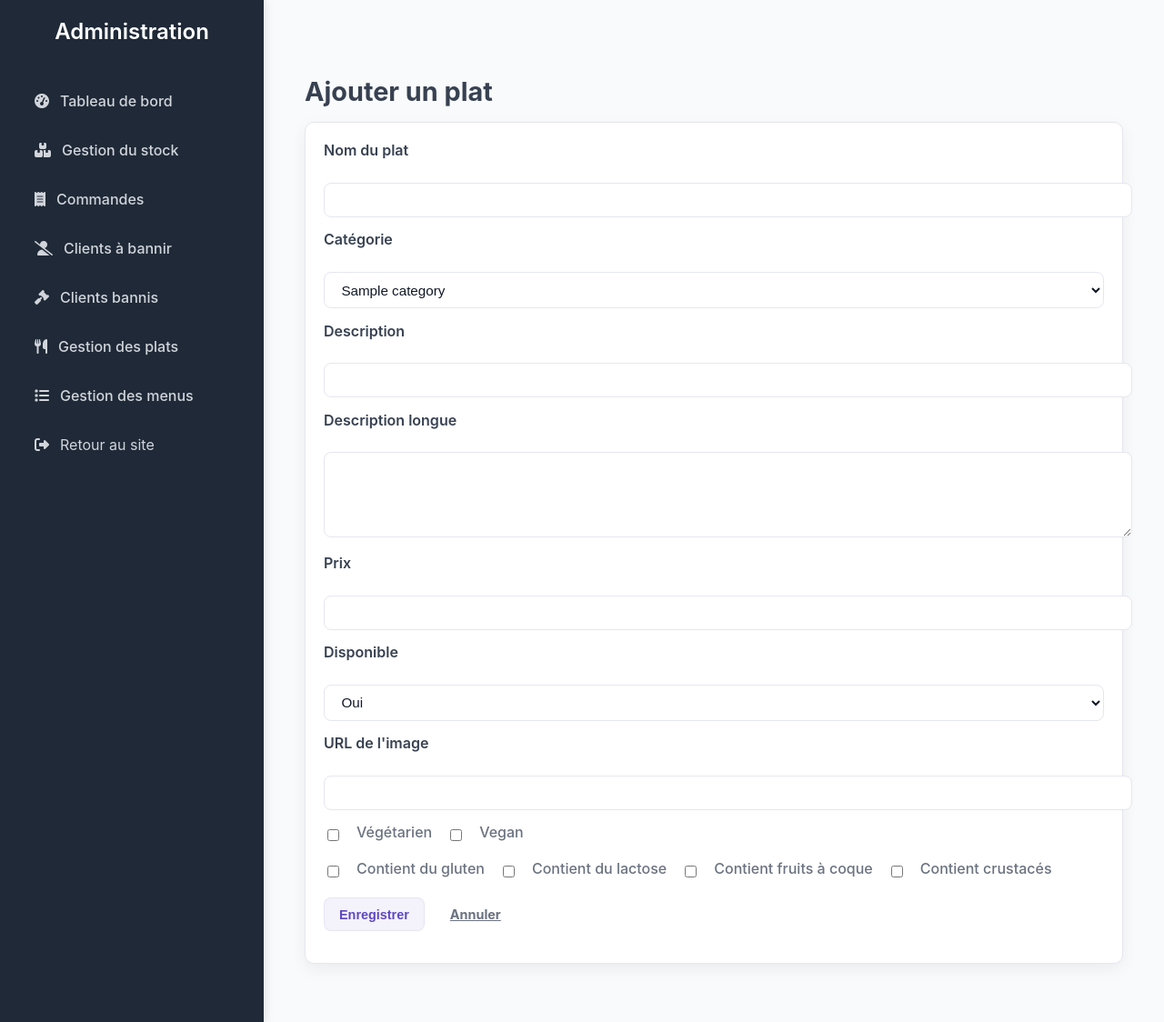
After one commit to nathan2612/Projet_FI_Groupe_17, a Flask app: page /admin/plats/ajouter/ in a window 1280 px wide. The commit adds this page. Shown: the whole page at 91% size. Run offline with Flask 3, Linux system fonts and the light colour scheme; a user stored in the database is signed in; tables that the repository leaves empty hold one stand-in row (values such as "Sample post"); parts of the project's set-up code (start-up, migrations or seed data) failed here and were passed over.

Commit message:
Création / suppression / modification des plats + modification des menus non fonctionnelle

```diff
--- a/config.py
+++ b/config.py
@@ -4,4 +4,4 @@ SECRET_KEY = "730c3469-5303-432e-ad06-d0de212a7d98"
 
 SQLALCHEMY_DATABASE_URI = os.environ.get(
 	'DATABASE_URL',
-	'mysql+pymysql://joubert:joubert@servinfo-maria:3306/DBjoubert?charset=utf8mb4')
+	'mysql+pymysql://o22507893:o22507893@servinfo-maria:3306/DBo22507893?charset=utf8mb4')
--- a/monApp/forms.py
+++ b/monApp/forms.py
@@ -1,5 +1,5 @@
 from flask_wtf import FlaskForm
-from wtforms.fields import StringField, HiddenField, SelectField, PasswordField
+from wtforms.fields import StringField, HiddenField, SelectField, PasswordField, BooleanField, DecimalField, TextAreaField, SubmitField, SelectMultipleField
 from wtforms.validators import DataRequired, EqualTo, Optional
 from monApp import db
 
@@ -34,3 +34,33 @@ class EditProfileForm(FlaskForm):
     current_mot_de_passe = PasswordField('Mot de passe actuel', validators=[Optional()])
     new_mot_de_passe = PasswordField('Nouveau mot de passe', validators=[Optional()])
     confirm_new_mot_de_passe = PasswordField('Confirmer le nouveau mot de passe', validators=[Optional(), EqualTo('new_mot_de_passe', message='Les mots de passe doivent correspondre.')])
+
+
+class PlatForm(FlaskForm):
+    id_plat = HiddenField('id_plat')
+    nom_plat = StringField('Nom du plat', validators=[DataRequired()])
+    id_categorie = SelectField('Catégorie', coerce=int, validators=[Optional()])
+    description = StringField('Description', validators=[Optional()])
+    longue_description = TextAreaField('Description longue', validators=[Optional()])
+    prix = StringField('Prix', validators=[DataRequired()])
+    disponible = SelectField('Disponible', choices=[('1', 'Oui'), ('0', 'Non')], validators=[Optional()])
+    image_url = StringField('URL de l\'image', validators=[Optional()])
+    vegetarien = BooleanField('Végétarien')
+    vegan = BooleanField('Vegan')
+    gluten = BooleanField('Contient du gluten')
+    lactose = BooleanField('Contient du lactose')
+    fruit_a_coque = BooleanField('Contient fruits à coque')
+    crustaces = BooleanField('Contient crustacés')
+    submit = SubmitField('Enregistrer')
+
+
+class MenuForm(FlaskForm):
+    id_menu = HiddenField('id_menu')
+    nom_menu = StringField('Nom du menu', validators=[DataRequired()])
+    description = TextAreaField('Description', validators=[Optional()])
+    prix = StringField('Prix', validators=[DataRequired()])
+    image_url = StringField('URL de l\'image', validators=[Optional()])
+    entrees = SelectMultipleField('Entrées', coerce=int, validators=[Optional()])
+    plats = SelectMultipleField('Plats principaux', coerce=int, validators=[Optional()])
+    desserts = SelectMultipleField('Desserts', coerce=int, validators=[Optional()])
+    submit = SubmitField('Enregistrer')
--- /dev/null
+++ b/monApp/static/admin_plat.css
@@ -0,0 +1,164 @@
+:root {
+    --form-bg: #ffffff;
+    --form-border: #e6e6f0;
+    --form-radius: 10px;
+    --label-color: #374151;
+    --input-color: #111827;
+    --muted: #6b7280;
+    --accent: #5e47c2;
+    --accent-bg: #f4f2fa;
+    --btn-bg: #f4f2fa;
+    --btn-text: #5e47c2;
+}
+
+.admin-page {
+    max-width: 900px;
+    margin: 2.5rem auto;
+    padding: 1.5rem;
+}
+
+.admin-page h1 {
+    color: var(--label-color);
+    margin-bottom: 1rem;
+    font-size: 1.8rem;
+}
+
+.admin-page form {
+    background: var(--form-bg);
+    padding: 1.25rem;
+    border: 1px solid var(--form-border);
+    border-radius: var(--form-radius);
+    box-shadow: 0 6px 18px rgba(15, 23, 42, 0.06);
+}
+
+.admin-page form > div {
+    margin-bottom: 0.9rem;
+}
+
+.admin-page label {
+    display: block;
+    font-weight: 600;
+    color: var(--label-color);
+    margin-bottom: 0.35rem;
+}
+
+.admin-page input[type="text"],
+.admin-page input[type="number"],
+.admin-page textarea,
+.admin-page select {
+    width: 100%;
+    padding: 0.6rem 0.9rem;
+    border: 1px solid var(--form-border);
+    border-radius: 8px;
+    color: var(--input-color);
+    font-size: 0.95rem;
+    background: #fff;
+}
+
+.admin-page textarea { resize: vertical; }
+
+.admin-page .checkbox-row {
+    display: flex;
+    gap: 1rem;
+    flex-wrap: wrap;
+    align-items: center;
+}
+
+.admin-page .checkbox-row label { font-weight: 500; color: var(--muted); }
+
+.admin-page .actions {
+    display: flex;
+    gap: 0.75rem;
+    margin-top: 1rem;
+}
+
+.admin-page .actions .btn {
+    padding: 0.6rem 1rem;
+    border-radius: 8px;
+    font-weight: 700;
+}
+
+.admin-page .btn-primary { background: var(--btn-bg); color: var(--btn-text); border: 1px solid rgba(94,71,194,0.08); }
+.admin-page .btn-primary:hover { box-shadow: 0 4px 12px rgba(94,71,194,0.08); }
+
+.admin-page .btn-cancel { background: transparent; color: var(--muted); border: none; text-decoration: underline; }
+
+.admin-table {
+    width: 100%;
+    border-collapse: collapse;
+    background: var(--form-bg);
+    border: 1px solid var(--form-border);
+    border-radius: var(--form-radius);
+    box-shadow: 0 6px 18px rgba(15, 23, 42, 0.06);
+    margin-top: 1rem;
+}
+
+.admin-table thead {
+    background: #f9f8fe;
+}
+
+.admin-table th {
+    padding: 0.9rem 1.25rem;
+    text-align: left;
+    font-weight: 600;
+    color: var(--label-color);
+    border-bottom: 1px solid var(--form-border);
+    font-size: 0.9rem;
+}
+
+.admin-table td {
+    padding: 0.9rem 1.25rem;
+    color: var(--input-color);
+    border-bottom: 1px solid #f0f0f5;
+}
+
+.admin-table tbody tr:hover {
+    background: #fafbff;
+}
+
+.admin-table a,
+.admin-table button {
+    display: inline-block;
+    padding: 0.5rem 0.75rem;
+    margin-right: 0.5rem;
+    border-radius: 6px;
+    text-decoration: none;
+    font-weight: 500;
+    border: 1px solid rgba(94,71,194,0.15);
+    background: var(--accent-bg);
+    color: var(--accent);
+    cursor: pointer;
+    transition: all 0.2s ease;
+}
+
+.admin-table a:hover,
+.admin-table button:hover {
+    background: #e8e4f5;
+    box-shadow: 0 2px 6px rgba(94,71,194,0.1);
+}
+
+.admin-table button {
+    border: none;
+    padding: 0.5rem 0.75rem;
+}
+
+.admin-page select[multiple] {
+    height: auto;
+    min-height: 100px;
+}
+
+
+.admin-table form {
+    display: inline-block;
+    margin: 0;
+    padding: 0;
+    border: none;
+    background: transparent;
+    box-shadow: none;
+    border-radius: 0;
+}
+
+.admin-table form button {
+    margin: 0;
+    width: auto;
+}
--- /dev/null
+++ b/monApp/templates/admin_plat_form.html
@@ -0,0 +1,59 @@
+{% extends 'base_admin.html' %}
+
+{% block styles %}
+<link rel="stylesheet" href="{{ url_for('static', filename='admin.css') }}">
+<link rel="stylesheet" href="{{ url_for('static', filename='admin_plat.css') }}">
+{% endblock %}
+
+{% block main %}
+<div class="admin-page">
+    <h1>{{ action }} un plat</h1>
+    <form method="post">
+        {{ form.hidden_tag() }}
+        <div>
+            {{ form.nom_plat.label }}<br>
+            {{ form.nom_plat(size=50) }}
+        </div>
+        <div>
+            {{ form.id_categorie.label }}<br>
+            {{ form.id_categorie() }}
+        </div>
+        <div>
+            {{ form.description.label }}<br>
+            {{ form.description(size=80) }}
+        </div>
+        <div>
+            {{ form.longue_description.label }}<br>
+            {{ form.longue_description(rows=4, cols=80) }}
+        </div>
+        <div>
+            {{ form.prix.label }}<br>
+            {{ form.prix(size=10) }}
+        </div>
+        <div>
+            {{ form.disponible.label }}<br>
+            {{ form.disponible() }}
+        </div>
+        <div>
+            {{ form.image_url.label }}<br>
+            {{ form.image_url(size=80) }}
+        </div>
+
+        <div class="checkbox-row">
+            {{ form.vegetarien() }} {{ form.vegetarien.label }}
+            {{ form.vegan() }} {{ form.vegan.label }}
+        </div>
+
+        <div class="checkbox-row">
+            {{ form.gluten() }} {{ form.gluten.label }}
+            {{ form.lactose() }} {{ form.lactose.label }}
+            {{ form.fruit_a_coque() }} {{ form.fruit_a_coque.label }}
+            {{ form.crustaces() }} {{ form.crustaces.label }}
+        </div>
+
+        <div class="actions">
+            {{ form.submit(class="btn btn-primary") }} <a href="{{ url_for('admin_plats') }}" class="btn btn-cancel">Annuler</a>
+        </div>
+    </form>
+</div>
+{% endblock %}
--- a/monApp/templates/base_admin.html
+++ b/monApp/templates/base_admin.html
@@ -6,11 +6,9 @@
     <title>{% block title %}Administration{% endblock %}</title>
     <link rel="stylesheet" href="{{ url_for('static', filename='base_admin.css') }}">
     <link rel="stylesheet" href="https://cdnjs.cloudflare.com/ajax/libs/font-awesome/6.5.1/css/all.min.css">
-<body class="admin-body">
 
     {% block styles %}{% endblock %}
-<body>
-    <div class="sidebar">
+</head> <body class="admin-body"> <div class="sidebar">
         <h2><a href="{{ url_for('admin_index') }}">Administration</a></h2>
         <nav class="nav-links">
             <ul>
@@ -29,6 +27,12 @@
                 <li {% if request.endpoint == 'admin_bannis' %}class="active"{% endif %}>
                     <a href="{{ url_for('admin_bannis') }}"><i class="fas fa-gavel"></i> Clients bannis</a>
                 </li>
+                <li {% if request.endpoint == 'admin_plats' %}class="active"{% endif %}>
+                    <a href="{{ url_for('admin_plats') }}"><i class="fas fa-utensils"></i> Gestion des plats</a>
+                </li>
+                <li {% if request.endpoint == 'admin_menus' %}class="active"{% endif %}>
+                    <a href="{{ url_for('admin_menus') }}"><i class="fas fa-list"></i> Gestion des menus</a>
+                </li>
             </ul>
         </nav>
         <div class="logout-link">
--- a/monApp/views.py
+++ b/monApp/views.py
@@ -13,7 +13,7 @@ from monApp.models import (
 from .app import app, db
 from flask import render_template, request, url_for, redirect, flash, abort
 from functools import wraps
-from .forms import InscriptionForm, ConnexionForm, EditProfileForm
+from .forms import InscriptionForm, ConnexionForm, EditProfileForm, PlatForm, MenuForm
 from flask_login import login_user, logout_user, login_required, current_user
 from sqlalchemy import func, desc
 from hashlib import sha256
@@ -734,6 +734,211 @@ def admin_index():
     )
 
 
+@app.route('/admin/plats/')
+@admin_required
+def admin_plats():
+    plats = db.session.query(PLAT).all()
+    return render_template('admin_plats.html', plats=plats)
+
+
+@app.route('/admin/plats/ajouter/', methods=['GET', 'POST'])
+@admin_required
+def admin_add_plat():
+    form = PlatForm()
+    categories = db.session.query(CATEGORIE).all()
+    form.id_categorie.choices = [(c.id_categorie, c.nom_categorie) for c in categories]
+    if form.validate_on_submit():
+        p = PLAT(
+            nom_plat=form.nom_plat.data,
+            id_categorie=form.id_categorie.data or None,
+            description=form.description.data,
+            longue_description=form.longue_description.data,
+            prix=form.prix.data,
+            disponible=(form.disponible.data == '1'),
+            image_url=form.image_url.data,
+            vegetarien=form.vegetarien.data,
+            vegan=form.vegan.data,
+            gluten=form.gluten.data,
+            lactose=form.lactose.data,
+            fruit_a_coque=form.fruit_a_coque.data,
+            crustaces=form.crustaces.data
+        )
+        db.session.add(p)
+        db.session.commit()
+        flash("Plat ajouté.", "success")
+        return redirect(url_for('admin_plats'))
+    return render_template('admin_plat_form.html', form=form, action='Ajouter')
+
+
+@app.route('/admin/plats/<int:id_plat>/editer/', methods=['GET', 'POST'])
+@admin_required
+def admin_edit_plat(id_plat):
+    plat = db.session.query(PLAT).get(id_plat)
+    if not plat:
+        flash("Plat introuvable.", "error")
+        return redirect(url_for('admin_plats'))
+    form = PlatForm(obj=plat)
+    categories = db.session.query(CATEGORIE).all()
+    form.id_categorie.choices = [(c.id_categorie, c.nom_categorie) for c in categories]
+    if form.validate_on_submit():
+        plat.nom_plat = form.nom_plat.data
+        plat.id_categorie = form.id_categorie.data or None
+        plat.description = form.description.data
+        plat.longue_description = form.longue_description.data
+        plat.prix = form.prix.data
+        plat.disponible = (form.disponible.data == '1')
+        plat.image_url = form.image_url.data
+        plat.vegetarien = form.vegetarien.data
+        plat.vegan = form.vegan.data
+        plat.gluten = form.gluten.data
+        plat.lactose = form.lactose.data
+        plat.fruit_a_coque = form.fruit_a_coque.data
+        plat.crustaces = form.crustaces.data
+        db.session.add(plat)
+        db.session.commit()
+        flash("Plat modifié.", "success")
+        return redirect(url_for('admin_plats'))
+    form.disponible.data = '1' if plat.disponible else '0'
+    return render_template('admin_plat_form.html', form=form, action='Éditer', plat=plat)
+
+
+@app.route('/admin/plats/<int:id_plat>/supprimer/', methods=['POST'])
+@admin_required
+def admin_delete_plat(id_plat):
+    plat = db.session.query(PLAT).get(id_plat)
+    if not plat:
+        flash("Plat introuvable.", "error")
+        return redirect(url_for('admin_plats'))
+    try:
+        db.session.delete(plat)
+        db.session.commit()
+        flash("Plat supprimé.", "success")
+    except Exception:
+        db.session.rollback()
+        flash("Impossible de supprimer le plat (dépendances).", "error")
+    return redirect(url_for('admin_plats'))
+
+
+
+
+@app.route('/admin/menus/')
+@admin_required
+def admin_menus():
+    menus = db.session.query(MENU).all()
+    return render_template('admin_menus.html', menus=menus)
+
+
+@app.route('/admin/menus/ajouter/', methods=['GET', 'POST'])
+@admin_required
+def admin_add_menu():
+    form = MenuForm()
+    plats = db.session.query(PLAT).all()
+    plats_choices = [(p.id_plat, p.nom_plat) for p in plats]
+    form.entrees.choices = plats_choices
+    form.plats.choices = plats_choices
+    form.desserts.choices = plats_choices
+    if form.validate_on_submit():
+        m = MENU(
+            nom_menu=form.nom_menu.data,
+            description=form.description.data,
+            prix=form.prix.data,
+            image_url=form.image_url.data
+        )
+        db.session.add(m)
+        db.session.commit()
+        # Ajouter les plats associés
+        for plat_id in form.entrees.data:
+            contenir = CONTENIR(id_menu=m.id_menu, id_plat=plat_id, type_plat=0)
+            db.session.add(contenir)
+        for plat_id in form.plats.data:
+            contenir = CONTENIR(id_menu=m.id_menu, id_plat=plat_id, type_plat=1)
+            db.session.add(contenir)
+        for plat_id in form.desserts.data:
+            contenir = CONTENIR(id_menu=m.id_menu, id_plat=plat_id, type_plat=2)
+            db.session.add(contenir)
+        db.session.commit()
+        flash("Menu ajouté.", "success")
+        return redirect(url_for('admin_menus'))
+    return render_template('admin_menu_form.html', form=form, action='Ajouter')
+
+
+@app.route('/admin/menus/<int:id_menu>/editer/', methods=['GET', 'POST'])
+@admin_required
+def admin_edit_menu(id_menu):
+    menu = db.session.query(MENU).get(id_menu)
+    if not menu:
+        flash("Menu introuvable.", "error")
+        return redirect(url_for('admin_menus'))
+    form = MenuForm(obj=menu)
+    plats = db.session.query(PLAT).all()
+    plats_choices = [(p.id_plat, p.nom_plat) for p in plats]
+    form.entrees.choices = plats_choices
+    form.plats.choices = plats_choices
+    form.desserts.choices = plats_choices
+    # Pré-remplir les sélections
+    entrees_ids = [c.id_plat for c in menu.contenir if c.type_plat == 0]
+    plats_ids = [c.id_plat for c in menu.contenir if c.type_plat == 1]
+    desserts_ids = [c.id_plat for c in menu.contenir if c.type_plat == 2]
+    form.entrees.data = entrees_ids
+    form.plats.data = plats_ids
+    form.desserts.data = desserts_ids
+    if form.validate_on_submit():
+        menu.nom_menu = form.nom_menu.data
+        menu.description = form.description.data
+        menu.prix = form.prix.data
+        menu.image_url = form.image_url.data
+        # Supprimer les anciennes associations
+        db.session.query(CONTENIR).filter_by(id_menu=id_menu).delete()
+        # Ajouter les nouvelles
+        for plat_id in form.entrees.data:
+            contenir = CONTENIR(id_menu=id_menu, id_plat=plat_id, type_plat=0)
+            db.session.add(contenir)
+        for plat_id in form.plats.data:
+            contenir = CONTENIR(id_menu=id_menu, id_plat=plat_id, type_plat=1)
+            db.session.add(contenir)
+        for plat_id in form.desserts.data:
+            contenir = CONTENIR(id_menu=id_menu, id_plat=plat_id, type_plat=2)
+            db.session.add(contenir)
+    if form.validate_on_submit():
+        menu.nom_menu = form.nom_menu.data
+        menu.description = form.description.data
+        menu.prix = form.prix.data
+        menu.image_url = form.image_url.data
+        # Supprimer les anciennes associations
+        db.session.query(CONTENIR).filter_by(id_menu=id_menu).delete()
+        # Ajouter les nouvelles
+        for plat_id in form.entrees.data:
+            contenir = CONTENIR(id_menu=id_menu, id_plat=plat_id, type_plat=0)
+            db.session.add(contenir)
+        for plat_id in form.plats.data:
+            contenir = CONTENIR(id_menu=id_menu, id_plat=plat_id, type_plat=1)
+            db.session.add(contenir)
+        for plat_id in form.desserts.data:
+            contenir = CONTENIR(id_menu=id_menu, id_plat=plat_id, type_plat=2)
+            db.session.add(contenir)
+        db.session.commit()
+        flash(f"Menu modifié. Entrées: {len(form.entrees.data)}, Plats: {len(form.plats.data)}, Desserts: {len(form.desserts.data)}", "success")
+        return redirect(url_for('admin_menus'))
+    return render_template('admin_menu_form.html', form=form, action='Éditer', menu=menu)
+
+
+@app.route('/admin/menus/<int:id_menu>/supprimer/', methods=['POST'])
+@admin_required
+def admin_delete_menu(id_menu):
+    menu = db.session.query(MENU).get(id_menu)
+    if not menu:
+        flash("Menu introuvable.", "error")
+        return redirect(url_for('admin_menus'))
+    try:
+        db.session.delete(menu)
+        db.session.commit()
+        flash("Menu supprimé.", "success")
+    except Exception:
+        db.session.rollback()
+        flash("Impossible de supprimer le menu (dépendances).", "error")
+    return redirect(url_for('admin_menus'))
+
+
 
 
 if __name__ == "__main__":
```
Also changed, not shown: monApp/templates/admin_menu_form.html (added, +47 -0 lines), monApp/templates/admin_menus.html (added, +42 -0 lines), monApp/templates/admin_plats.html (added, +44 -0 lines).
